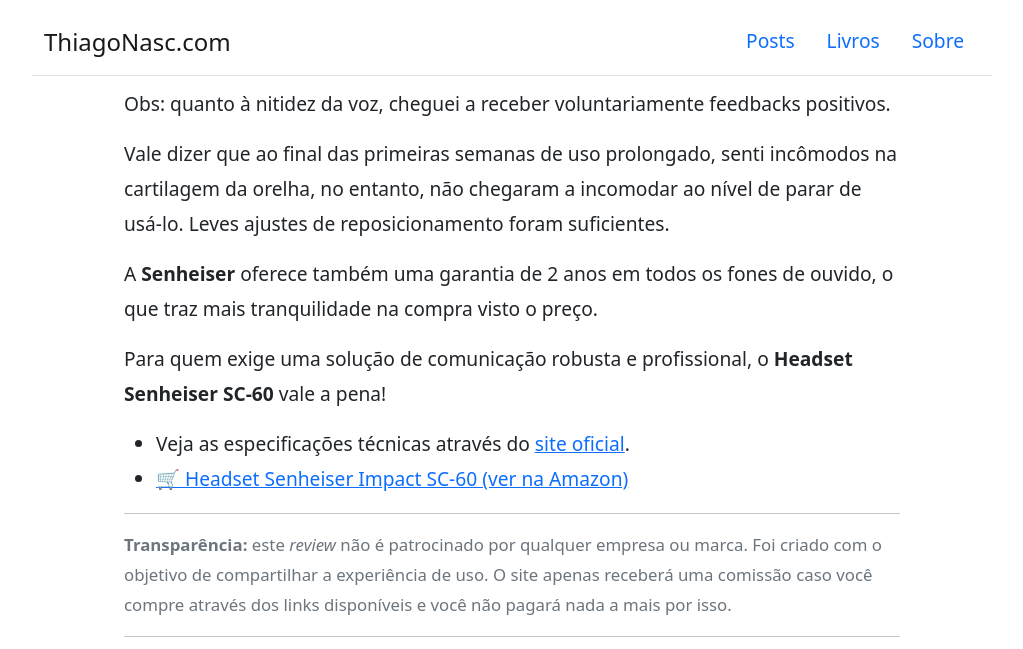
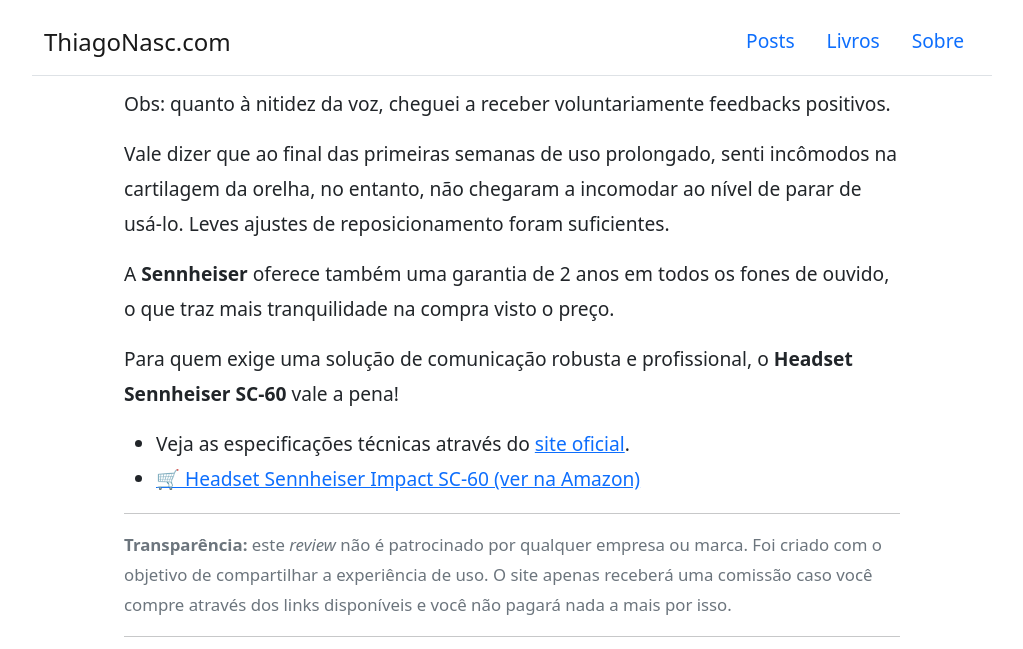
Before and after one commit to thiagonasc/thiagonasc.github.io, a Jekyll site: the page built from _posts/2021-05-16-senheiser-sc60-usb.md, in a window 1280 px wide and 900 px high, scrolled down 7891 px, cut to the strip 0-649 px from the top of the window. Shown: the whole strip, without its empty margins (128-1151 px from the left). Built offline with Jekyll 4.4.1, drawn with Linux system fonts in a browser that asks for light colours; comment, search, counter and statistics services are not loaded; some of the changed text lies outside the part shown.

Commit message:
correcao: post sennheiser

```diff
--- a/_posts/2021-05-16-senheiser-sc60-usb.md
+++ b/_posts/2021-05-16-senheiser-sc60-usb.md
@@ -1,6 +1,6 @@
 ---
 layout: post
-title: 'Review: Headset Senheiser Impact SC 60, vale a pena?'
+title: 'Review: Headset Sennheiser Impact SC 60, vale a pena?'
 date: 2021-05-16 14:00:00 -03:00
 type: post
 published: true
@@ -12,7 +12,7 @@
 
 #### Fone de ouvido com microfone para quem exige uma solução de comunicação robusta e profissional: áudio de alta definição, microfone com cancelamento de ruídos e conector USB.
 
-![Thiago Nascimento, autor do site, sentado diante de um computador, utilizando o headset da Senheiser SC-60 enquanto olha para o lado e sorri durante chamada](/assets/imgs/review-headset-senheiser/thiago-nascimento-headset-senheiser.jpg){:.img-fluid.rounded}
+![Thiago Nascimento, autor do site, sentado diante de um computador, utilizando o headset da Sennheiser SC-60 enquanto olha para o lado e sorri durante chamada](/assets/imgs/review-headset-sennheiser/thiago-nascimento-headset-sennheiser.jpg){:.img-fluid.rounded}
 
 Vivendo o novo normal, quando o *home-office* não só se tornou realidade para muitos, mas também uma necessidade, quem trabalha constantemente em videoconferências reconhecerá a importância de uma chamada com qualidade.
 
@@ -20,15 +20,15 @@
 
 Outro fator decisivo foi que nem sempre estamos em uma sala exclusiva e sozinhos. Seja na empresa ou mesmo em casa, dividiremosem em algum momento o espaço com alguém. E ainda há a possibilidade da outra pessoa também estar em chamada, na maioria dos dias, meu caso!
 
-Assim investi no *headset* **Senheiser Impact SC 60 USB ML**.
+Assim investi no *headset* **Sennheiser Impact SC 60 USB ML**.
 
 E antes que se pergunte, a preferência pelo modelo ao invés de um *headset gamer* (opção mais comum) se deu em razão do objetivo: uso exclusivo para videoconferências. Enquanto os *gamers* primam a qualidade sonora dos jogos, com graves robustos, o modelo em questão enfatiza a experiência de uma conversação limpa, com vozes bem definidas e naturais.
 
 ### Design e Conforto
 
-![Mão segurando o Headset Senheiser SC-60 de frente a um fundo branco](/assets/imgs/review-headset-senheiser/headset-senheiser-sc60-1.jpg){:.img-fluid.rounded}
+![Mão segurando o Headset Sennheiser SC-60 de frente a um fundo branco](/assets/imgs/review-headset-sennheiser/headset-sennheiser-sc60-1.jpg){:.img-fluid.rounded}
 
-Constituído por hastes finas de plástico, o **Senheiser SC-60** pode até parecer frágil, mas basta manuseá-lo para sentir a qualidade e durabilidade do material.
+Constituído por hastes finas de plástico, o **Sennheiser SC-60** pode até parecer frágil, mas basta manuseá-lo para sentir a qualidade e durabilidade do material.
 
 Essa mesma espessura é o que faz seu visual chamar pouca atenção - muito diferente da maioria dos *headsets gamers* - e ser extremamente leve! Característica fundamental para um bom conforto.
 
@@ -38,7 +38,7 @@
 
 Falando em embalagem, esse tipo de equipamento por ser destinado principalmente ao uso corporativo, é distribuído em caixas de papelão cru e um plástico simples envolvendo os itens: *headset*, guia rápido e instruções de segurança. Mesmo formato utilizado em modelos concorrentes como **Plantronics** e **Jabra**.
 
-![Mão segurando a embalagem do Headset Senheiser: um plástico simples envolvendo todos os itens e a frente, um adesivo branco com escritos simples, em preto, com características do produto](/assets/imgs/review-headset-senheiser/headset-senheiser-sc60-6.jpg){:.img-fluid.rounded}
+![Mão segurando a embalagem do Headset Sennheiser: um plástico simples envolvendo todos os itens e a frente, um adesivo branco com escritos simples, em preto, com características do produto](/assets/imgs/review-headset-sennheiser/headset-sennheiser-sc60-6.jpg){:.img-fluid.rounded}
 
 O *headset* pode ser utilizado de ambos os lados uma vez que o microfone é rotacionável, inclusive, não há marcação indicativa entre 'direito' ou 'esquerdo' nos falantes (ainda que a posição original seja utilizar o microfone à esquerda).
 
@@ -46,13 +46,13 @@
 
 O cabo conta com 2,1 metros de extensão e sua conexão é feita através de **USB *Plug and Play***. Como o próprio nome diz, é plugar e usar, simples assim! (rs)
 
-![Headset apoiado sobre uma mesa de madeira, mostrando com bom zoom detalhes do controle e cabo USB](/assets/imgs/review-headset-senheiser/headset-senheiser-sc60-7.jpg){:.img-fluid.rounded}
+![Headset apoiado sobre uma mesa de madeira, mostrando com bom zoom detalhes do controle e cabo USB](/assets/imgs/review-headset-sennheiser/headset-sennheiser-sc60-7.jpg){:.img-fluid.rounded}
 
 O controle de chamadas, integrado ao cabo, conta com **4 botões pré-configurados**:(1) atender/desligar chamada, (2) aumentar volume, (3) abaixar volume, (4) ativar/desativar mudo. Há também **2 leds indicativos** nos botões das extremidades, sendo: (1) verde constante, indicando chamada ativa e (2) vermelho intermitente, indicando microfone mudo.
 
 Vale destacar que o *headset* funciona normalmente como qualquer tradicional fone com microfone, podendo ser utilizado em todas ocasiões. No entanto, os comandos de chamadas como atender e desligar funcionarão especialmente em plataformas de comunicação unificada, uma espécie de protocolo utilizado pelas principais aplicações como Teams, Skype, Zoom, Webex entre outros. Obs: os recursos (mais convencionais) de aumentar e abaixar volume, bem como ativar e desativar mudo, interagem diretamente com o próprio Sistema Operacional.
 
-![Close em mão segurando o controle, mostrando os leads indicativos de chamada (verde) e mudo (vermelho) ligados](/assets/imgs/review-headset-senheiser/headset-senheiser-sc60-5.jpg){:.img-fluid.rounded}
+![Close em mão segurando o controle, mostrando os leads indicativos de chamada (verde) e mudo (vermelho) ligados](/assets/imgs/review-headset-sennheiser/headset-sennheiser-sc60-5.jpg){:.img-fluid.rounded}
 
 Essa última inclusive (ativar/desativar mudo), a quem participa de muitas chamadas, sabe o quanto é irritante ter de acessar a aplicação entre as diversas abertas, encontrar a opção e só então ativar/desativar o mudo. Executar essa mesma ação ao simples clique de um botão físico é simplesmente libertador (e eficiente)!
 
@@ -60,7 +60,7 @@
 
 ### Qualidade do som e microfone (experiência)
 
-![Close nos detalhes da construção do falante, segurado por uma mão e fundo branco](/assets/imgs/review-headset-senheiser/headset-senheiser-sc60-8.jpg){:.img-fluid.rounded}
+![Close nos detalhes da construção do falante, segurado por uma mão e fundo branco](/assets/imgs/review-headset-sennheiser/headset-sennheiser-sc60-8.jpg){:.img-fluid.rounded}
 
 Não sou especialista em áudio e, portanto, as considerações abaixo se resumem a experiências pessoais levantadas durante o uso do *headset*.
 
@@ -72,7 +72,7 @@
 
 O microfone (para mim, o ponto alto do *headset*) conta com uma excelente tecnologia de cancelamento de ruídos, filtrando boa parte dos indesejáveis sons de fundo. Característica importantíssima para a boa qualidade das chamadas.
 
-![Headset apoiado sobre mesa de madeira, mostrando os detalhes do falante e sua espuma, bem como o microfone levemente erguido](/assets/imgs/review-headset-senheiser/headset-senheiser-sc60-3.jpg){:.img-fluid.rounded}
+![Headset apoiado sobre mesa de madeira, mostrando os detalhes do falante e sua espuma, bem como o microfone levemente erguido](/assets/imgs/review-headset-sennheiser/headset-sennheiser-sc60-3.jpg){:.img-fluid.rounded}
 
 Vale dizer também que a captação é muito bem direcionada, basta distanciar o microfone da boca para que a voz fique distante (bem ao fundo) ou até mesmo inaudível.
 
@@ -90,12 +90,12 @@
 
 Vale dizer que ao final das primeiras semanas de uso prolongado, senti incômodos na cartilagem da orelha, no entanto, não chegaram a incomodar ao nível de parar de usá-lo. Leves ajustes de reposicionamento foram suficientes.
 
-A **Senheiser** oferece também uma garantia de 2 anos em todos os fones de ouvido, o que traz mais tranquilidade na compra visto o preço.
+A **Sennheiser** oferece também uma garantia de 2 anos em todos os fones de ouvido, o que traz mais tranquilidade na compra visto o preço.
 
-Para quem exige uma solução de comunicação robusta e profissional, o **Headset Senheiser SC-60** vale a pena!
+Para quem exige uma solução de comunicação robusta e profissional, o **Headset Sennheiser SC-60** vale a pena!
 
 * Veja as especificações técnicas através do [site oficial](https://www.eposaudio.com/en/us/enterprise/products/sc-60-usb-ml-headset-1000551#id-66u-tech-specs-36138_6){:target="_blank"}.
-* [🛒 Headset Senheiser Impact SC-60 (ver na Amazon)](https://www.amazon.com.br/Sennheiser-USB-504547-microfone-cancelamento/dp/B00E67UV9S?&linkCode=ll1&tag=thiagonasc-20&linkId=9141f8efdd30bc98e97fbd6101663573&language=pt_BR&ref_=as_li_ss_tl){:target="_blank"}
+* [🛒 Headset Sennheiser Impact SC-60 (ver na Amazon)](https://www.amazon.com.br/Sennheiser-USB-504547-microfone-cancelamento/dp/B00E67UV9S?&linkCode=ll1&tag=thiagonasc-20&linkId=9141f8efdd30bc98e97fbd6101663573&language=pt_BR&ref_=as_li_ss_tl){:target="_blank"}
 
 <hr>
 <p class="small text-muted"><strong>Transparência:</strong> este <em>review</em> não é patrocinado por qualquer empresa ou marca. Foi criado com o objetivo de compartilhar a experiência de uso. O site apenas receberá uma comissão caso você compre através dos links disponíveis e você não pagará nada a mais por isso.</p>
```
Also changed, not shown: assets/imgs/review-headset-sennheiser/headset-sennheiser-sc60-1.jpg (renamed from assets/imgs/review-headset-senheiser/headset-senheiser-sc60-1.jpg), assets/imgs/review-headset-sennheiser/headset-sennheiser-sc60-2.jpg (renamed from assets/imgs/review-headset-senheiser/headset-senheiser-sc60-2.jpg), assets/imgs/review-headset-sennheiser/headset-sennheiser-sc60-3.jpg (renamed from assets/imgs/review-headset-senheiser/headset-senheiser-sc60-3.jpg), assets/imgs/review-headset-sennheiser/headset-sennheiser-sc60-4.jpg (renamed from assets/imgs/review-headset-senheiser/headset-senheiser-sc60-4.jpg), assets/imgs/review-headset-sennheiser/headset-sennheiser-sc60-5.jpg (renamed from assets/imgs/review-headset-senheiser/headset-senheiser-sc60-5.jpg), assets/imgs/review-headset-sennheiser/headset-sennheiser-sc60-6.jpg (renamed from assets/imgs/review-headset-senheiser/headset-senheiser-sc60-6.jpg), assets/imgs/review-headset-sennheiser/headset-sennheiser-sc60-7.jpg (renamed from assets/imgs/review-headset-senheiser/headset-senheiser-sc60-7.jpg), assets/imgs/review-headset-sennheiser/headset-sennheiser-sc60-8.jpg (renamed from assets/imgs/review-headset-senheiser/headset-senheiser-sc60-8.jpg), assets/imgs/review-headset-sennheiser/thiago-nascimento-headset-sennheiser.jpg (renamed from assets/imgs/review-headset-senheiser/thiago-nascimento-headset-senheiser.jpg).
